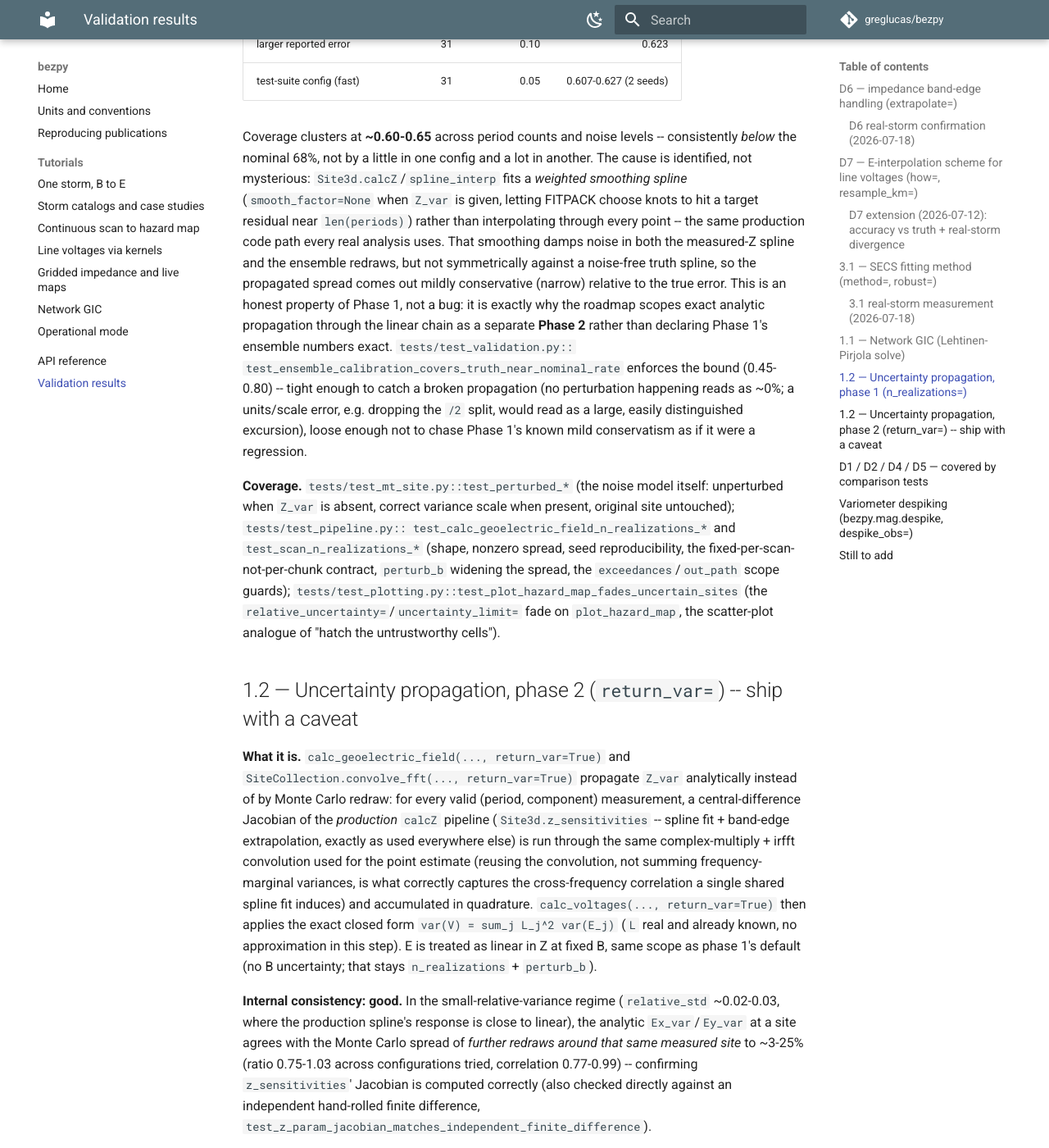
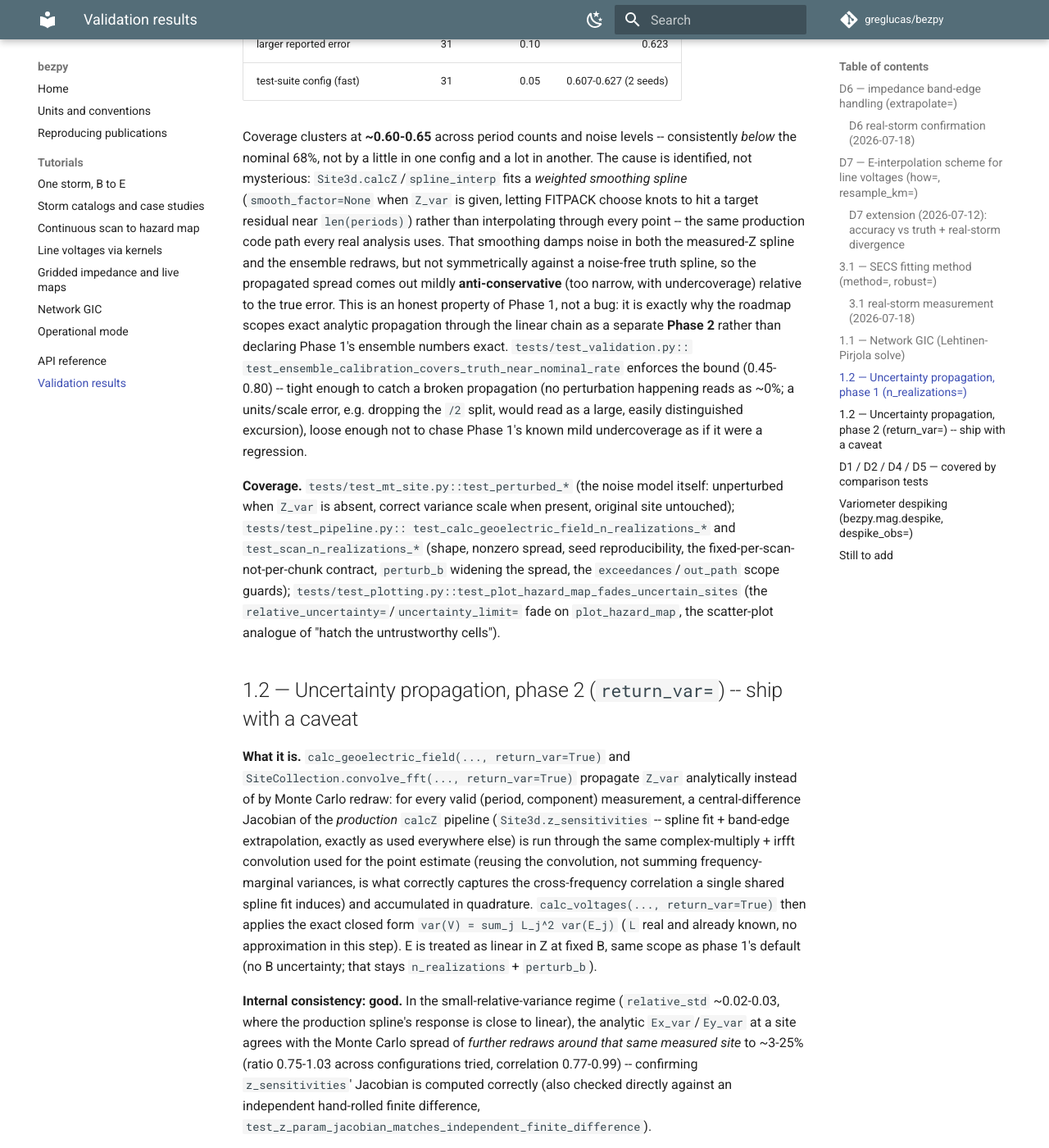
Before and after one commit to greglucas/bezpy, an MkDocs documentation site: the page built from docs/validation.md, in a window 1280 px wide and 1400 px high, scrolled down 9739 px. Shown: the whole window at 82% size. Built offline with MkDocs 1.6.1 and Material for MkDocs 9.7.7, drawn with Linux system fonts in a browser that asks for light colours; comment, search, counter and statistics services are not loaded; some of the changed text lies outside the part shown.

```diff
--- a/VALIDATION.md
+++ b/VALIDATION.md
@@ -417,8 +417,9 @@ to hit a target residual near `len(periods)`) rather than interpolating
 through every point -- the same production code path every real analysis
 uses. That smoothing damps noise in both the measured-Z spline and the
 ensemble redraws, but not symmetrically against a noise-free truth spline,
-so the propagated spread comes out mildly conservative (narrow) relative to
-the true error. This is an honest property of Phase 1, not a bug: it is
+so the propagated spread comes out mildly **anti-conservative** (too narrow,
+with undercoverage) relative to the true error. This is an honest property
+of Phase 1, not a bug: it is
 exactly why the roadmap scopes exact analytic propagation through the
 linear chain as a separate **Phase 2** rather than declaring Phase 1's
 ensemble numbers exact. `tests/test_validation.py::
@@ -426,7 +427,7 @@ test_ensemble_calibration_covers_truth_near_nominal_rate` enforces the
 bound (0.45-0.80) -- tight enough to catch a broken propagation (no
 perturbation happening reads as ~0%; a units/scale error, e.g. dropping the
 `/2` split, would read as a large, easily distinguished excursion), loose
-enough not to chase Phase 1's known mild conservatism as if it were a
+enough not to chase Phase 1's known mild undercoverage as if it were a
 regression.
 
 **Coverage.** `tests/test_mt_site.py::test_perturbed_*` (the noise model
@@ -466,7 +467,7 @@ to ~3-25% (ratio 0.75-1.03 across configurations tried, correlation
 (also checked directly against an independent hand-rolled finite
 difference, `test_z_param_jacobian_matches_independent_finite_difference`).
 
-**Calibration against real ground truth: substantially conservative.**
+**Calibration against real ground truth: substantially anti-conservative.**
 `bezpy.validation.score_analytic_calibration` runs the *same* truth-vs-
 measured scenario as phase 1's `score_ensemble_calibration` (shared code,
 `_calibration_scenario`), using `Ex_var` directly as the +-1 std band
@@ -601,8 +602,9 @@ around it or split the window. Unit coverage:
 - ~~Roadmap 1.2 phase 2 (analytic variance propagation through the linear
   E/V chain)~~ -- done 2026-07-19 (`calc_geoelectric_field(...,
   return_var=True)`, `calc_voltages(..., return_var=True)`), but did NOT
-  remove phase 1's conservatism as hoped -- it is substantially *more*
-  conservative than the ensemble (~0.32-0.37 vs ~0.60-0.65 coverage@1σ),
+  remove phase 1's undercoverage as hoped -- it is substantially more
+  anti-conservative than the ensemble (~0.32-0.37 vs ~0.60-0.65
+  coverage@1σ),
   see "1.2 -- Uncertainty propagation, phase 2" above. Improving the
   analytic method (e.g. Jacobians averaged over a few resampled knot
   configurations) is still open.
```
Also changed, not shown: other parts of VALIDATION.md (+2 -2 lines), CHANGELOG.md (+7 -6 lines), 2 other files.
